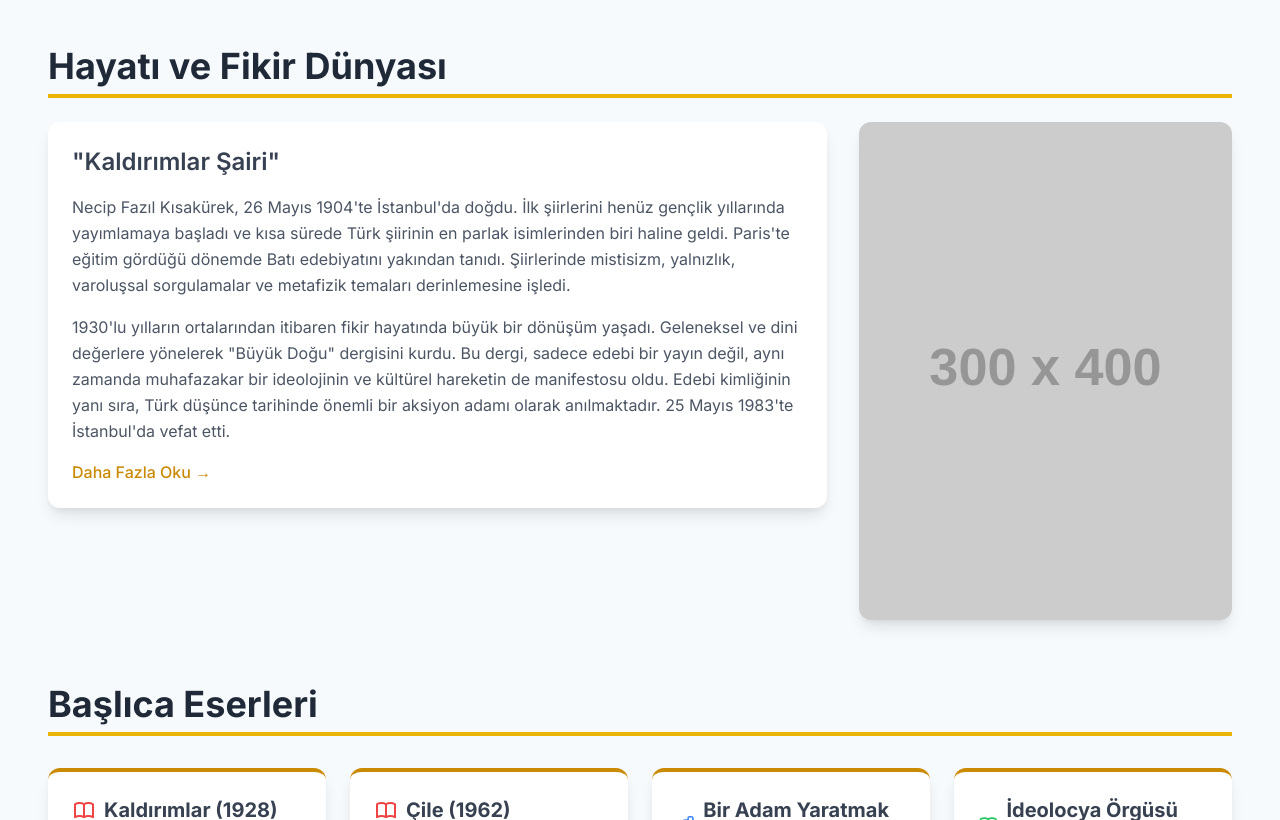
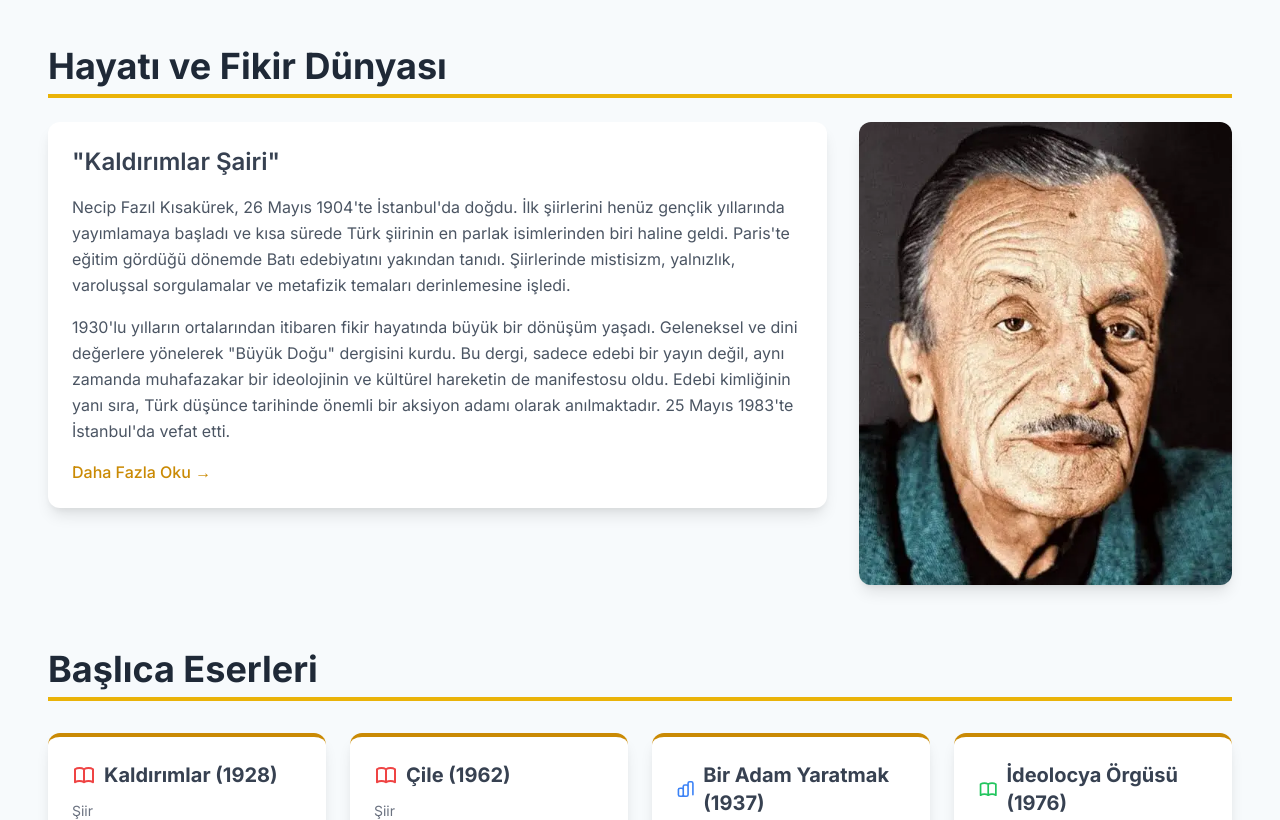
Before and after one commit to ahmet1299-lgtm/Necipfazilkisakurek, a plain HTML site: page index.html in a window 1280 px wide. Shown: the part 482-1302 px from the top of the page. Drawn offline with nearby package versions, Linux system fonts and the light colour scheme; placeholder pictures from the web are drawn by us.

Commit message:
Update index.html

```diff
--- a/index.html
+++ b/index.html
@@ -72,7 +72,7 @@
                 <!-- Fotoğraf / Görsel -->
                 <div class="md:col-span-1 flex justify-center md:justify-end">
                     <img onerror="this.onerror=null;this.src='https://placehold.co/300x400/9e9e9e/ffffff?text=Görsel+Bulunamadı';"
-                         src="https://placehold.co/300x400/1a202c/ffffff?text=Necip+Faz%C4%B1l"
+                         src="https://github.com/ahmet1299-lgtm/Necipfazilkisakurek/blob/main/src/necipfazilkisakurek.webp"
                          alt="Necip Fazıl Kısakürek"
                          class="rounded-xl shadow-lg w-full max-w-xs md:max-w-none object-cover" />
                 </div>
```
